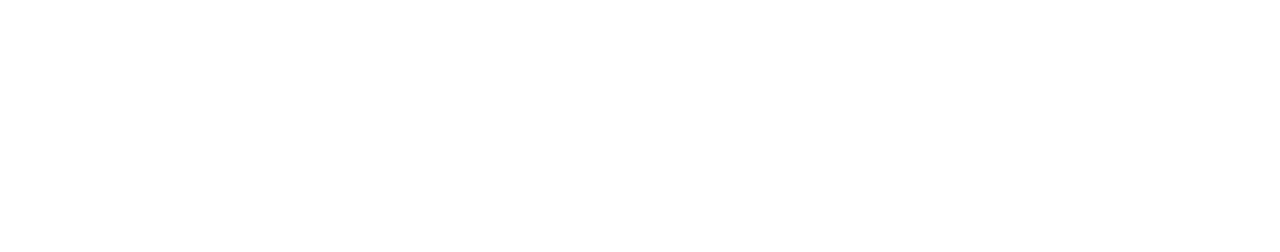
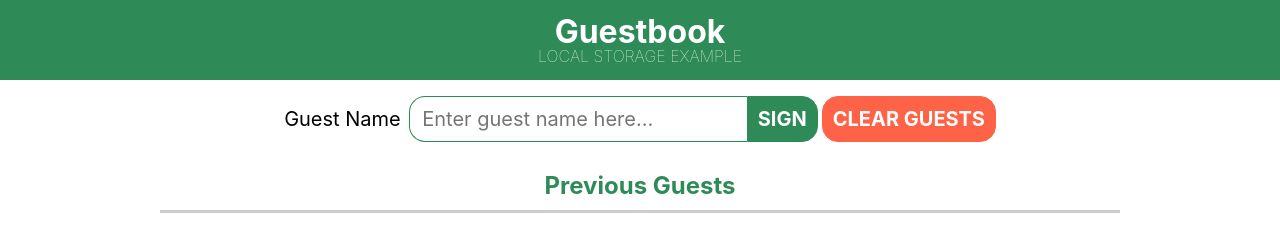
Before and after one commit to fkakatie/local-storage-demo, a plain HTML site: page index.html in a window 1280 px wide. Drawn offline with Linux system fonts and the light colour scheme.

Commit message:
setup demo

```diff
--- /dev/null
+++ b/assets/css/reset.css
@@ -0,0 +1,54 @@
+/* http://meyerweb.com/eric/tools/css/reset/
+   v2.0 | 20110126
+   License: none (public domain)
+*/
+
+html, body, div, span, applet, object, iframe,
+h1, h2, h3, h4, h5, h6, p, blockquote, pre,
+a, abbr, acronym, address, big, cite, code,
+del, dfn, em, img, ins, kbd, q, s, samp,
+small, strike, strong, sub, sup, tt, var,
+b, u, i, center,
+dl, dt, dd, ol, ul, li,
+fieldset, form, label, legend,
+table, caption, tbody, tfoot, thead, tr, th, td,
+article, aside, canvas, details, embed,
+figure, figcaption, footer, header, hgroup,
+menu, nav, output, ruby, section, summary,
+time, mark, audio, video {
+	margin: 0;
+	padding: 0;
+	border: 0;
+	font-size: 100%;
+	font: inherit;
+	vertical-align: baseline;
+}
+/* HTML5 display-role reset for older browsers */
+article, aside, details, figcaption, figure,
+footer, header, hgroup, menu, nav, section {
+	display: block;
+}
+body {
+	line-height: 1;
+}
+ol, ul {
+	list-style: none;
+}
+blockquote, q {
+	quotes: none;
+}
+blockquote:before, blockquote:after,
+q:before, q:after {
+	content: '';
+	content: none;
+}
+table {
+	border-collapse: collapse;
+	border-spacing: 0;
+}
+
+/* USEFUL ADDITIONS */
+
+*, *::before, *::after {
+    box-sizing: border-box;
+}
--- /dev/null
+++ b/assets/css/style.css
@@ -0,0 +1,102 @@
+/* BASIC STYLES */
+
+body, form, input, textarea, button {
+    font-family: -apple-system, BlinkMacSystemFont, 'Segoe UI', Roboto, Oxygen, Ubuntu, Cantarell, 'Open Sans', 'Helvetica Neue', sans-serif;
+    text-align: center;
+}
+
+div.container {
+    width: 960px;
+    max-width: 96%;
+    margin: 0 auto;
+    padding: 1em 0;
+    /* border: 2px solid red; */
+}
+
+/* HEADER STYLES */
+
+header {
+    background: seagreen;
+    color: white;
+}
+
+header h1 {
+    font-size: 2em;
+    font-weight: bold;
+}
+
+header h2 {
+    text-transform: uppercase;
+    font-weight: 100;
+}
+
+/* FORM STYLES */
+
+aside div.container {
+    display: flex;
+    justify-content: center;
+    align-items: center;
+}
+
+form > * {
+    font-size: 20px;
+}
+
+input, button {
+    outline: none;
+}
+
+form label {
+    padding-right: 0.2em;
+}
+
+form input {
+    margin-right: -0.25em;
+    padding: 0.5em 0.6em;
+    border: 1px solid seagreen;
+    border-right: 0;
+    border-radius: 0.8em 0 0 0.8em;
+    text-align: left;
+}
+
+button {
+    padding: 0.5em;
+    color: white;
+    text-transform: uppercase;
+    font-size: 20px;
+    font-weight: bold;
+}
+
+button:hover {
+    filter: brightness(0.8);
+    transition: 0.2s;
+}
+
+button#submit-btn {
+    background: seagreen;
+    border: 1px solid seagreen;
+    border-radius: 0 0.8em 0.8em 0;
+}
+
+button#clear-btn {
+    margin-left: 0.2em;
+    background: tomato;
+    border: 1px solid tomato;
+    border-radius: 0.8em;
+}
+
+/* MAIN STYLES */
+
+main h2 {
+    padding-bottom: 0.5em;
+    border-bottom: 3px solid #ccc;
+    color: seagreen;
+    font-size: 1.5em;
+    font-weight: bold;
+}
+
+main div#previous-guests > * {
+    padding: 1em 0;
+    border-bottom: 1px solid #efefef;
+    /* background: red; */
+}
--- a/index.html
+++ b/index.html
@@ -1,11 +1,48 @@
 <!DOCTYPE html>
 <html lang="en">
-<head>
-    <meta charset="UTF-8">
-    <meta name="viewport" content="width=device-width, initial-scale=1.0">
+  <head>
+    <meta charset="UTF-8" />
+    <meta name="viewport" content="width=device-width, initial-scale=1.0" />
     <title>Local Storage Demo</title>
-</head>
-<body>
+    <!-- LINK TO BULMA CSS -->
+    <link rel="stylesheet" href="assets/css/reset.css" />
+    <link rel="stylesheet" href="assets/css/style.css" />
+  </head>
+  <body>
+    <header>
+      <div class="container">
+        <h1>Guestbook</h1>
+        <h2>Local storage example</h2>
+      </div>
+    </header>
+    <aside>
+      <div class="container">
+        <form>
+          <label for="guest-name">Guest Name</label>
+          <input
+            type="text"
+            name="guest-name"
+            id="guest-name"
+            placeholder="Enter guest name here..."
+          />
+          <button type="submit" id="submit-btn">Sign</button>
+        </form>
+        <button id="clear-btn">Clear Guests</button>
+      </div>
+    </aside>
+    <main>
+        <div class="container">
+            <h2>Previous Guests</h2>
+            <div id="previous-guests">
+                <!-- <p>Satu</p>
+                <p>Clement</p>
+                <p>Euni</p> -->
+            </div>
+        </div>
+    </main>
+    <!-- LINK TO JS SCRIPTS -->
     <script src="assets/js/script.js"></script>
-</body>
+    <!-- <script src="assets/js/script-addOne.js"></script> -->
+    <!-- <script src="assets/js/script-addMany.js"></script> -->
+  </body>
 </html>
```
